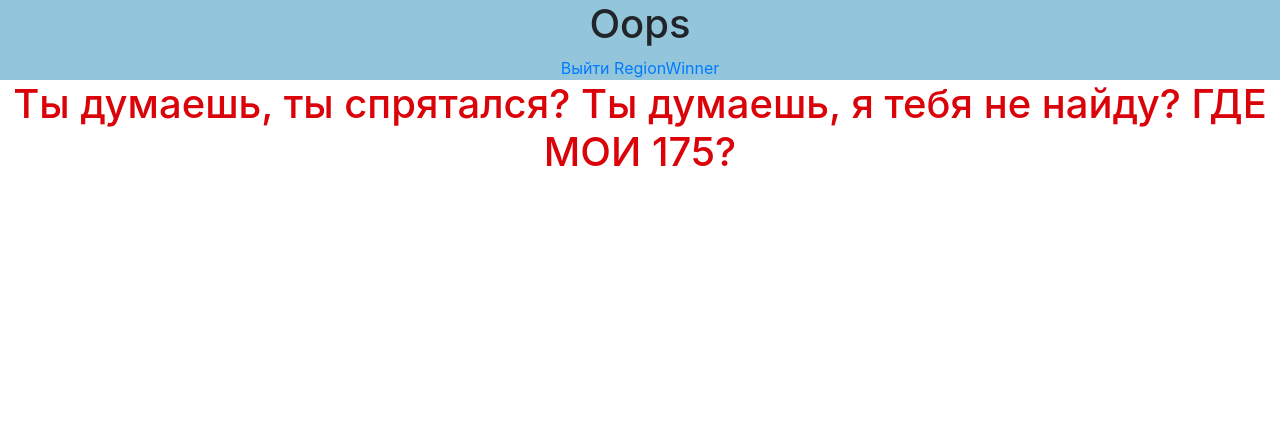
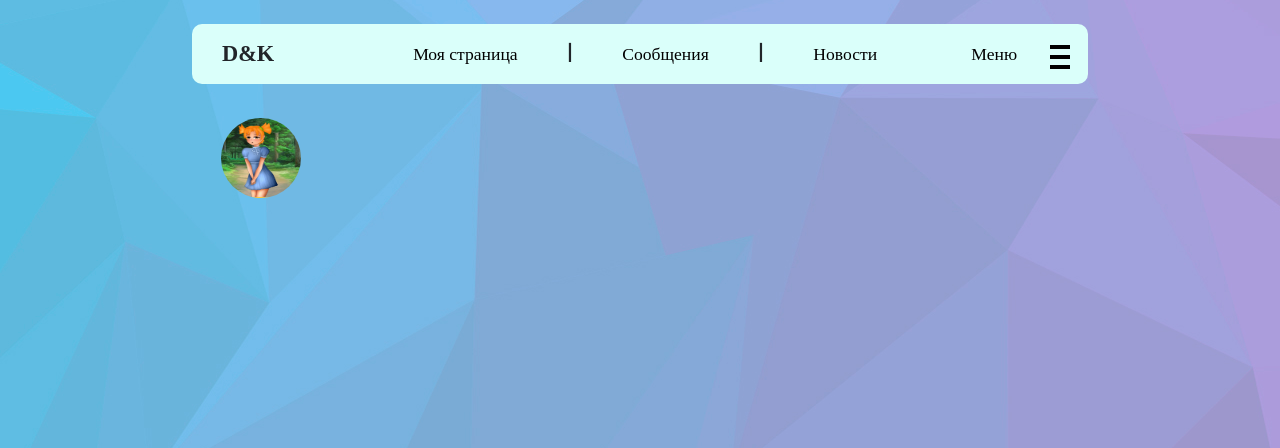
Before and after one commit to Bloodmain/WEBProjectYL, a Django app: page / in a window 1280 px wide. Shown: the top 448 px of the page. Run offline with Django 3.2, Linux system fonts and the light colour scheme; a user stored in the database is signed in; some libraries are stand-ins or nearby versions.

Commit message:
Добавлена аватарка на главной странице

```diff
--- a/WebProjectYL/user_manager/static/css/style.css
+++ b/WebProjectYL/user_manager/static/css/style.css
@@ -1,17 +1,140 @@
-header {
-    width: 100%;
+body {
+    background: url("../img/bg.jpg") no-repeat no-repeat center center fixed;
+    background-size: cover;
+}
+nav:after {
+    display: inline-block;
+    height: 100%;
+    vertical-align: middle;
+    content: "";
+}
+nav .logo {
+    font-family: "Segoe Print";
+    font-weight: bold;
+    font-size: calc(0.6em + 1vw);
+    margin-left: 30px;
+    vertical-align: middle;
+    display: inline-block;
+    padding-right: 10%;
+}
+nav {
+    height: 60px;
+    background: #dafffa;
+    width: 70%;
+    margin: auto;
+    border-radius: 10px;
+}
+nav a, .menu a, .menu_btn {
+    margin: auto;
+    vertical-align: middle;
+    display: inline-block;
+    text-decoration: none;
+    color: black;
+    font-family: "Segoe Print";
+    font-size: calc(0.3em + 1vw);
+    padding-left: 5%;
+    padding-right: 5%;
+    cursor: pointer;
+}
+nav a:hover, .menu a:hover, .menu_btn:hover {
+    color: #29a6db;
+    text-decoration: none;
+}
+nav span {
+    font-weight: bold;
+}
+
+.burger {
+    cursor: pointer;
+    position: absolute;
+    margin-left: 82%;
+    margin-top: -45px;
+}
+.brick {
+    width: calc(0.5em + 1vw);
+    height: 4px;
+    margin-top: 6px;
+    background: black;
+    transition: 0.3s ease-out;
+}
+
+.open .brick:first-child {
+  margin-top: 14px;
+  transform: rotate(405deg);
+}
+
+.open .brick:last-child {
+  margin-top: -14px;
+  transform: rotate(-405deg);
+}
+
+.open .middle {
+  transform: scale(0);
+}
+
+.menu {
+    position: absolute;
+    height: 0;
+    margin-top: -10px;
+    margin-left: 73%;
+    background: #dafffa;
+    width: fit-content;
+    border-radius: 5px;
+    opacity: 0;
+    transition: all 400ms;
+}
+.menu_active {
+    height: fit-content;
+    opacity: 1;
+}
+.menu_a {
+    overflow: hidden;
+    width: calc(7em + 1vw);
+}
+.menu a {
+    margin-top: 0;
+    height: 0;
+    transition: all 400ms;
+}
+.menu_active a{
+    margin-top: 10px;
+    height: calc(1em + 1vw);
+}
+.log-btn {
+    width: fit-content;
+    margin-left: 15%;
+}
+.login {
+    margin-left: 30%;
+    margin-bottom: 5px;
+}
+.user_avatar {
+    position: absolute;
+    margin-top: 10px;
+    margin-left: calc(1em + 1vw);
+    width: 80px;
+    height: 80px;
+    border-radius: 50px;
+}
+.user_info{
+    margin-left: calc(1em + 0.5vw);
     text-align: center;
-    background-color: #93c5db;
+    width: 0;
+    height: 100px;
+    background: #dafffa;
+    border-radius: 50px;
+    visibility: hidden;
+    transition: all 400ms;
 }
-.privet {
-    color: #db030a;
-    text-align: center;
+.user_avatar:hover + .user_info, .user_info:hover{
+    visibility: visible;
+    width: 250px;
 }
-.please {
-    text-align: center;
-    color: #db9540;
+.user_info_text {
+    overflow: hidden;
+    padding-top: 15px;
+    padding-left: 60px;
 }
-img {
-    display: block;
-    margin: auto;
+.logout {
+    margin-top: 10px;
 }
--- /dev/null
+++ b/WebProjectYL/user_manager/static/js/script.js
@@ -0,0 +1,4 @@
+$('.burger, .menu_btn').click(function () {
+    $('.burger').toggleClass('open');
+    $('.menu').toggleClass('menu_active');
+});
--- a/WebProjectYL/user_manager/templates/main.html
+++ b/WebProjectYL/user_manager/templates/main.html
@@ -5,24 +5,50 @@
     <meta charset="UTF-8">
     <link rel="stylesheet" href="https://maxcdn.bootstrapcdn.com/bootstrap/4.0.0/css/bootstrap.min.css" integrity="sha384-Gn5384xqQ1aoWXA+058RXPxPg6fy4IWvTNh0E263XmFcJlSAwiGgFAW/dAiS6JXm" crossorigin="anonymous">
     <link rel="stylesheet" href="{% static 'css/style.css' %}">
-    <title>Title</title>
+    <script src="https://cdnjs.cloudflare.com/ajax/libs/jquery/3.3.1/jquery.min.js"></script>
+    <title>Новости</title>
 </head>
 <body>
     <header>
-        <h1>Oops</h1>
-        {% if user.is_authenticated %}
-            <a href="logout/"> Выйти {{user.username}} </a>
-        {% else %}
-            <a href="login/">Войти</a>
-        {% endif %}
+        <br>
+        <nav>
+            <div class="logo scalable">D&K</div>
+            <a href="homepage/" class="scalable">Моя страница</a> <span class="scalable">|</span>
+            <a href="messages/" class="scalable">Сообщения</a> <span class="scalable">|</span>
+            <a href="news/" class="scalable">Новости</a>
+            <div class="menu_btn scalable">Меню</div>
+        </nav>
+        <div class="burger">
+          <div class="brick"></div>
+          <div class="brick middle"></div>
+          <div class="brick"></div>
+        </div>
+        <div class="menu">
+            <a href="friends/" class="menu_a">Друзья</a><br>
+            <a href="groups/" class="menu_a">Сообщества</a>
+        </div>
+        <script type="text/javascript" src="{% static 'js/script.js' %}"></script>
+        <br>
+        <div class="log-btn">
+            {% if user.is_authenticated %}
+                <div>
+                    <img src="{% static 'img/als.jpeg' %}" alt="Аватарка" class="user_avatar">
+                    <div class="user_info">
+                        <div class="user_info_text">
+                            {{ user.username }}<br>
+                            <a href="logout/" class="logout btn btn-danger">Выйти</a>
+                        </div>
+                    </div>
+                </div>
+            {% else %}
+                <p>
+                    <a class="login btn btn-success" href="login/">Войти</a><br>
+                    <a class="btn btn-primary " href="register/">Зарегистрироваться</a>
+                </p>
+            {% endif %}
+        </div>
     </header>
     {% block content %}
-        {% if user.is_authenticated %}
-            <h1 class="privet">Ты думаешь, ты спрятался? Ты думаешь, я тебя не найду? ГДЕ МОИ 175?</h1>
-        {% else %}
-            <h1 class="please">Залогинься плиз...</h1>
-            <img src="{% static 'img/als.jpeg' %}" alt="Богиня">
-        {% endif %}
     {% endblock %}
 </body>
 </html>
```
Also changed, not shown: WebProjectYL/user_manager/models.py (+10 -4 lines), WebProjectYL/db.sqlite3, WebProjectYL/user_manager/migrations/0001_initial.py (added), WebProjectYL/user_manager/static/img/bg.jpg (added).
